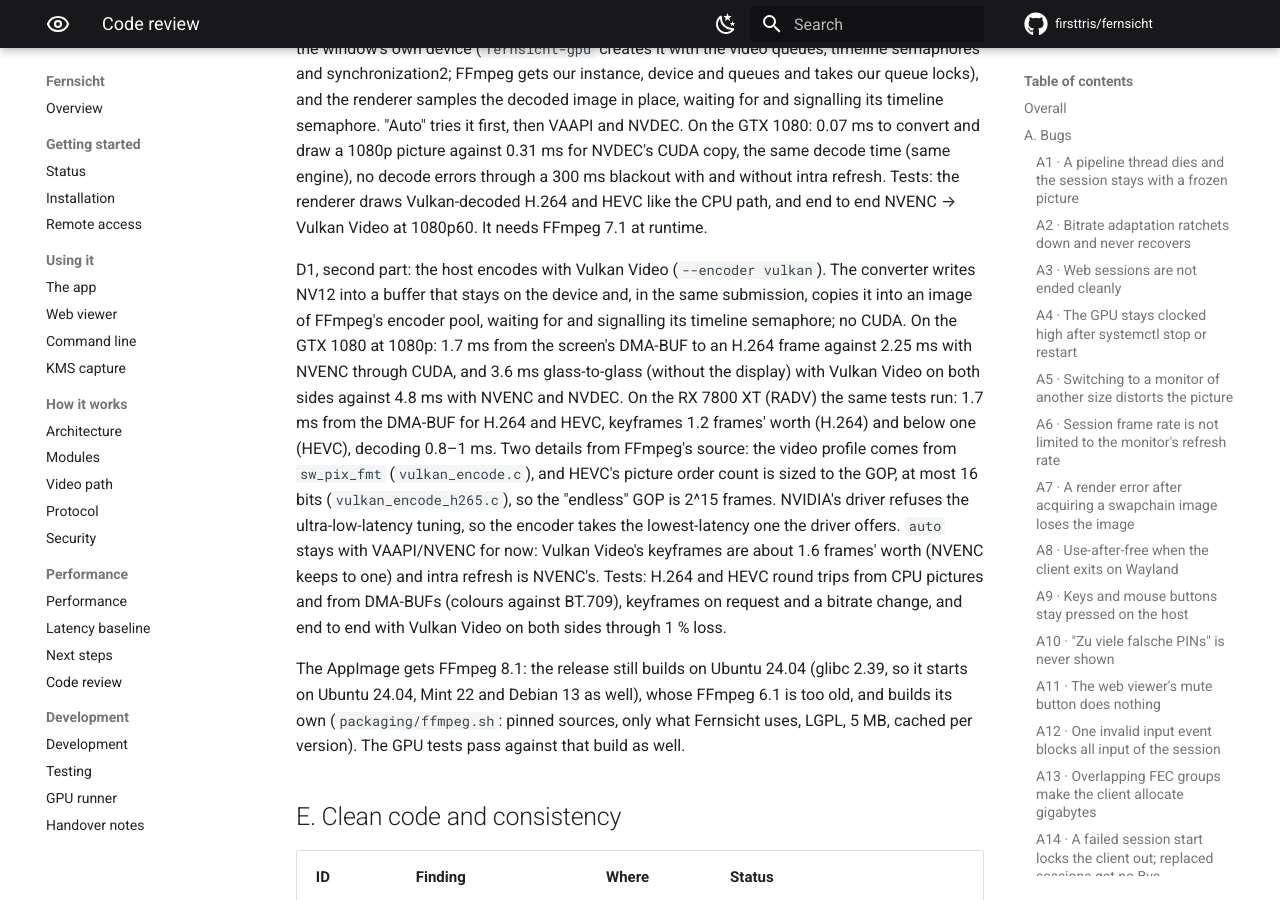
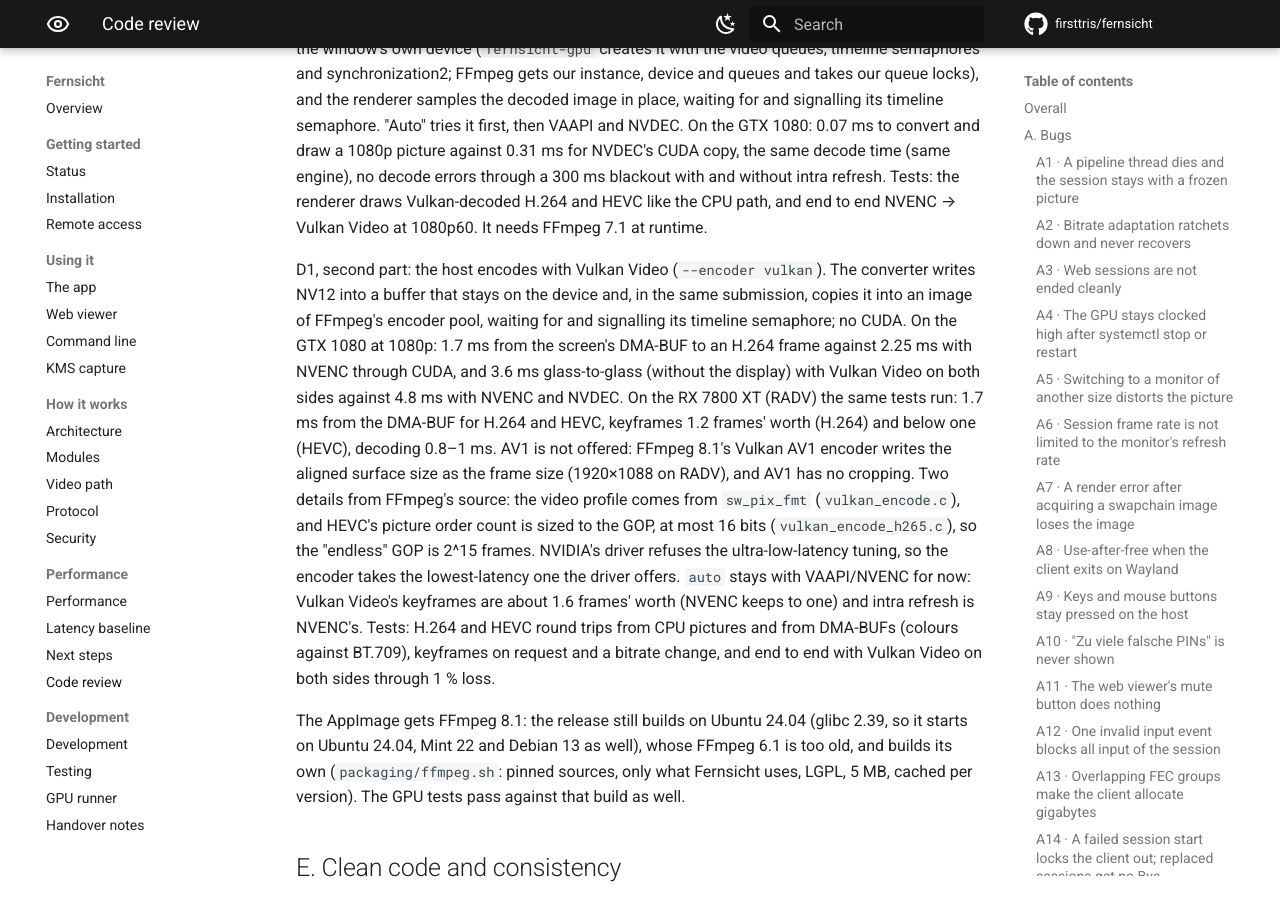
Before and after one commit to firsttris/fernsicht, an MkDocs documentation site: the page built from docs/code-review.md, in a window 1280 px wide and 900 px high, scrolled down 26994 px. Built offline with MkDocs 1.6.1 and Material for MkDocs 9.7.7, drawn with Linux system fonts in a browser that asks for light colours; comment, search, counter and statistics services are not loaded.

Commit message:
Vulkan Video: no AV1 encoding (FFmpeg writes the padded size)
The AMD runner showed it: FFmpeg 8.1's Vulkan AV1 encoder writes the
encoder's aligned surface size as frame and render size
(vulkan_encode_av1.c; 1920x1088 on RADV for 1080p), and AV1 has no
cropping, so the decoded picture had 8 extra rows (FFmpeg's AV1 decoder
would only change the aspect ratio for a different render size). The
Vulkan encoder no longer offers AV1; a client asking for it gets HEVC.
H.264 and HEVC crop correctly. The tests skip AV1 again.

Co-Authored-By: Claude Opus 5.5 <noreply@anthropic.com>

```diff
--- a/docs/code-review.md
+++ b/docs/code-review.md
@@ -917,7 +917,9 @@ FFmpeg's encoder pool, waiting for and signalling its timeline semaphore; no CUD
 at 1080p: 1.7 ms from the screen's DMA-BUF to an H.264 frame against 2.25 ms with NVENC through CUDA,
 and 3.6 ms glass-to-glass (without the display) with Vulkan Video on both sides against 4.8 ms with
 NVENC and NVDEC. On the RX 7800 XT (RADV) the same tests run: 1.7 ms from the DMA-BUF for H.264 and
-HEVC, keyframes 1.2 frames' worth (H.264) and below one (HEVC), decoding 0.8–1 ms. Two details from FFmpeg's source: the video profile comes from `sw_pix_fmt`
+HEVC, keyframes 1.2 frames' worth (H.264) and below one (HEVC), decoding 0.8–1 ms. AV1 is not
+offered: FFmpeg 8.1's Vulkan AV1 encoder writes the aligned surface size as the frame size
+(1920×1088 on RADV), and AV1 has no cropping. Two details from FFmpeg's source: the video profile comes from `sw_pix_fmt`
 (`vulkan_encode.c`), and HEVC's picture order count is sized to the GOP, at most 16 bits
 (`vulkan_encode_h265.c`), so the "endless" GOP is 2^15 frames. NVIDIA's driver refuses the
 ultra-low-latency tuning, so the encoder takes the lowest-latency one the driver offers. `auto`
```
Also changed, not shown: docs/video.md (+3 -1 lines), 1 other file.
